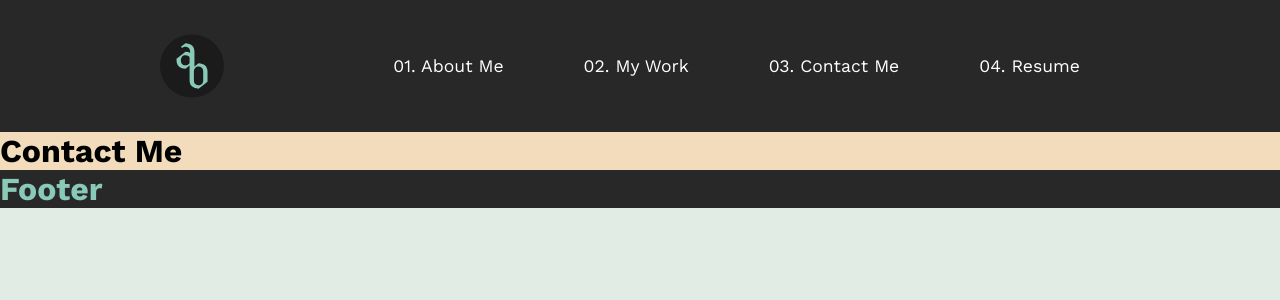
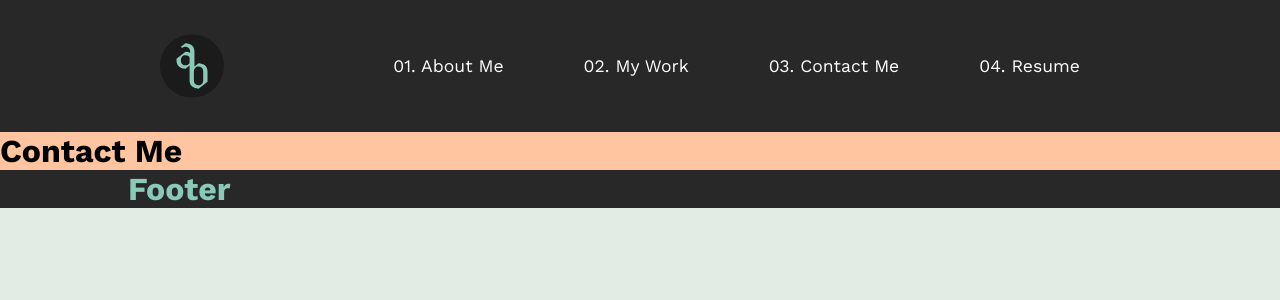
Before and after one commit to alanbedoya/portfolio2, a React (Create React App) app: page /contact in a window 1280 px wide. Shown: the top 300 px of the page. Built offline with nearby package versions, Linux system fonts and the light colour scheme.

Commit message:
Changed footer issue and made the navbar sticky.

```diff
--- a/src/App.js
+++ b/src/App.js
@@ -5,8 +5,8 @@ import NavSection from './components/navSection';
 import AboutMe from './pages/aboutMe';
 import MyWork from './pages/myWork';
 import ContactMe from './pages/contactMe';
+import ProjectDetail from './pages/projectDetail';
 import FooterSection from './components/footerSection';
-import ProjectDetail from './pages/projectDetail';
 import { AnimatePresence } from 'framer-motion';
 
 function App() {
@@ -23,15 +23,15 @@ function App() {
           <Route path='/work' exact>
             <MyWork />
           </Route>
-          <Route path='/work/:id'>
+          <Route path='/work/:id' exact>
             <ProjectDetail />
           </Route>
-          <Route path='/contact'>
+          <Route path='/contact' exact>
             <ContactMe />
           </Route>
         </Switch>
+        <FooterSection />
       </AnimatePresence>
-      <FooterSection />
     </div>
   );
 }
--- a/src/animation.js
+++ b/src/animation.js
@@ -14,7 +14,7 @@ export const pageAnimation = {
   },
   exit: {
     opacity: 0,
-    y: 300,
+    // y: 300,
     transition: {
       duration: 0.5,
     },
@@ -51,3 +51,25 @@ export const photoAnimation = {
     },
   },
 };
+
+export const lineAnimation = {
+  hidden: { width: '0%' },
+  show: {
+    width: '100%',
+    transition: { duration: 1 },
+  },
+};
+
+export const loadingContianer = {
+  hidden: { opacity: 1 },
+  show: { opacity: 1, transition: { staggerChildren: 0.15, ease: 'easeOut' } },
+};
+
+export const loadingAnimation = {
+  hidden: { x: '-130%', skew: '45deg' },
+  show: {
+    x: '100%',
+    skew: '0deg',
+    transition: { ease: 'easeOut', duration: 1 },
+  },
+};
--- a/src/components/footerSection.js
+++ b/src/components/footerSection.js
@@ -1,16 +1,28 @@
 import React from 'react';
 import styled from 'styled-components';
+import { motion } from 'framer-motion';
+import { pageAnimation } from '../animation';
 
 const footerSection = () => {
   return (
-    <StyledFooter>
+    <StyledFooter
+      variants={pageAnimation}
+      initial='hidden'
+      exit='exit'
+      animate='show'
+    >
       <h1>Footer</h1>
     </StyledFooter>
   );
 };
 
-const StyledFooter = styled.div`
+const StyledFooter = styled(motion.footer)`
   background-color: #282828;
+  margin-top: auto;
+  padding-left: 10%;
+  padding-right: 10%;
+  align-items: center;
+  justify-content: space-between;
 
   h1 {
     color: #89c9b8;
--- a/src/components/navSection.js
+++ b/src/components/navSection.js
@@ -40,6 +40,9 @@ const StyledNav = styled.nav`
   align-items: center;
   padding: 1rem 10rem;
   background-color: #282828;
+  position: sticky;
+  top: 0;
+  z-index: 10;
 
   img {
     display: flex;
--- a/src/global/globalStyles.js
+++ b/src/global/globalStyles.js
@@ -11,8 +11,12 @@ const GlobalStyles = createGlobalStyle`
   body {
     background: #e0ece4;
     max-width: 1920px;
+    min-height: 100%;
     margin: auto;
     padding: auto;
+    overflow-x: hidden;
+    display: flex;
+    flex-direction: column;
   }
 
   button {
--- a/src/pages/aboutMe.js
+++ b/src/pages/aboutMe.js
@@ -4,27 +4,21 @@ import AboutSection from '../components/aboutSection';
 import SkillsSection from '../components/skillsSection';
 import { motion } from 'framer-motion';
 import { pageAnimation } from '../animation';
-import styled from 'styled-components';
 
 const aboutMe = () => {
   return (
-    <StyledMe>
     <motion.div
       variants={pageAnimation}
       initial='hidden'
       exit='exit'
       animate='show'
+      style={{ background: '#4c4c4c' }}
     >
       <BannerSection />
       <AboutSection />
       <SkillsSection />
     </motion.div>
-    </StyledMe>
   );
 };
 
-const StyledMe = styled.div`
-  background: #4c4c4c;
-`;
-
 export default aboutMe;
--- a/src/pages/contactMe.js
+++ b/src/pages/contactMe.js
@@ -9,7 +9,7 @@ const contactMe = () => {
       initial='hidden'
       exit='exit'
       animate='show'
-      style={{ background: '#f2dcbb' }}
+      style={{ background: '#ffc5a1' }}
     >
       <h1>Contact Me</h1>
     </motion.div>
--- a/src/pages/myWork.js
+++ b/src/pages/myWork.js
@@ -5,7 +5,14 @@ import athlete from '../assets/img/athlete-small.png';
 import racer from '../assets/img/theracer-small.png';
 import coffee from '../assets/img/coffee.jpg';
 import { motion } from 'framer-motion';
-import { pageAnimation } from '../animation';
+import {
+  pageAnimation,
+  fadeAnimation,
+  photoAnimation,
+  lineAnimation,
+  // loadingContianer,
+  // loadingAnimation,
+} from '../animation';
 
 const myWork = () => {
   return (
@@ -14,13 +21,21 @@ const myWork = () => {
       initial='hidden'
       exit='exit'
       animate='show'
-      style={{ background: '#bbbfca' }}
+      style={{ background: '#dcd6f7' }}
     >
+      {/* <motion.div variants={loadingContianer}>
+        <StyledLoading1 variants={loadingAnimation}></StyledLoading1>
+        <StyledLoading2 variants={loadingAnimation}></StyledLoading2>
+        <StyledLoading3 variants={loadingAnimation}></StyledLoading3>
+        <StyledLoading4 variants={loadingAnimation}></StyledLoading4>
+      </motion.div> */}
       <StyledProject>
-        <h2>Project 1</h2>
-        <div className='line'></div>
+        <motion.h2 variants={fadeAnimation}>Project 1</motion.h2>
+        <motion.div variants={lineAnimation} className='line'></motion.div>
         <Link to='/work/project1'>
-          <img src={athlete} alt='athlete' />
+          <StyledHide>
+            <motion.img variants={photoAnimation} src={athlete} alt='athlete' />
+          </StyledHide>
         </Link>
       </StyledProject>
       <StyledProject>
@@ -60,7 +75,7 @@ const StyledProject = styled.div`
 
   .line {
     height: 0.5rem;
-    background: #cccccc;
+    background: #89c9b8;
     margin-bottom: 3rem;
   }
 
@@ -70,4 +85,33 @@ const StyledProject = styled.div`
     object-fit: cover;
   }
 `;
+
+const StyledHide = styled.div`
+  overflow: hidden;
+`;
+
+// const StyledLoading1 = styled(motion.div)`
+//   position: fixed;
+//   left: 0;
+//   right: 0;
+//   margin-left: auto;
+//   margin-right: auto;
+//   top: 14%;
+//   height: 100vh;
+//   background-color: #fffebf;
+//   z-index: 2;
+// `;
+
+// const StyledLoading2 = styled(StyledLoading1)`
+//   background: #ff8efb;
+// `;
+
+// const StyledLoading3 = styled(StyledLoading1)`
+//   background: #8ed2ff;
+// `;
+
+// const StyledLoading4 = styled(StyledLoading1)`
+//   background: #8effa0;
+// `;
+
 export default myWork;
--- a/src/pages/projectDetail.js
+++ b/src/pages/projectDetail.js
@@ -2,7 +2,6 @@ import React, { useState, useEffect } from 'react';
 import styled from 'styled-components';
 import { useHistory } from 'react-router-dom';
 import { ProjectState } from '../projectState';
-import { motionValue } from 'framer-motion';
 import { motion } from 'framer-motion';
 import { pageAnimation } from '../animation';
 
@@ -37,6 +36,7 @@ const ProjectDetail = () => {
           initial='hidden'
           exit='exit'
           animate='show'
+          style={{ background: '#87556f' }}
         >
           <StyledHeader>
             <h2>{project.title}</h2>
@@ -62,7 +62,6 @@ const ProjectDetail = () => {
 
 const StyledDetails = styled(motion.div)`
   color: white;
-  background-color: #87556f;
 `;
 
 const StyledHeader = styled.div`
```
Lines whose indentation alone changed are shown as unchanged.
